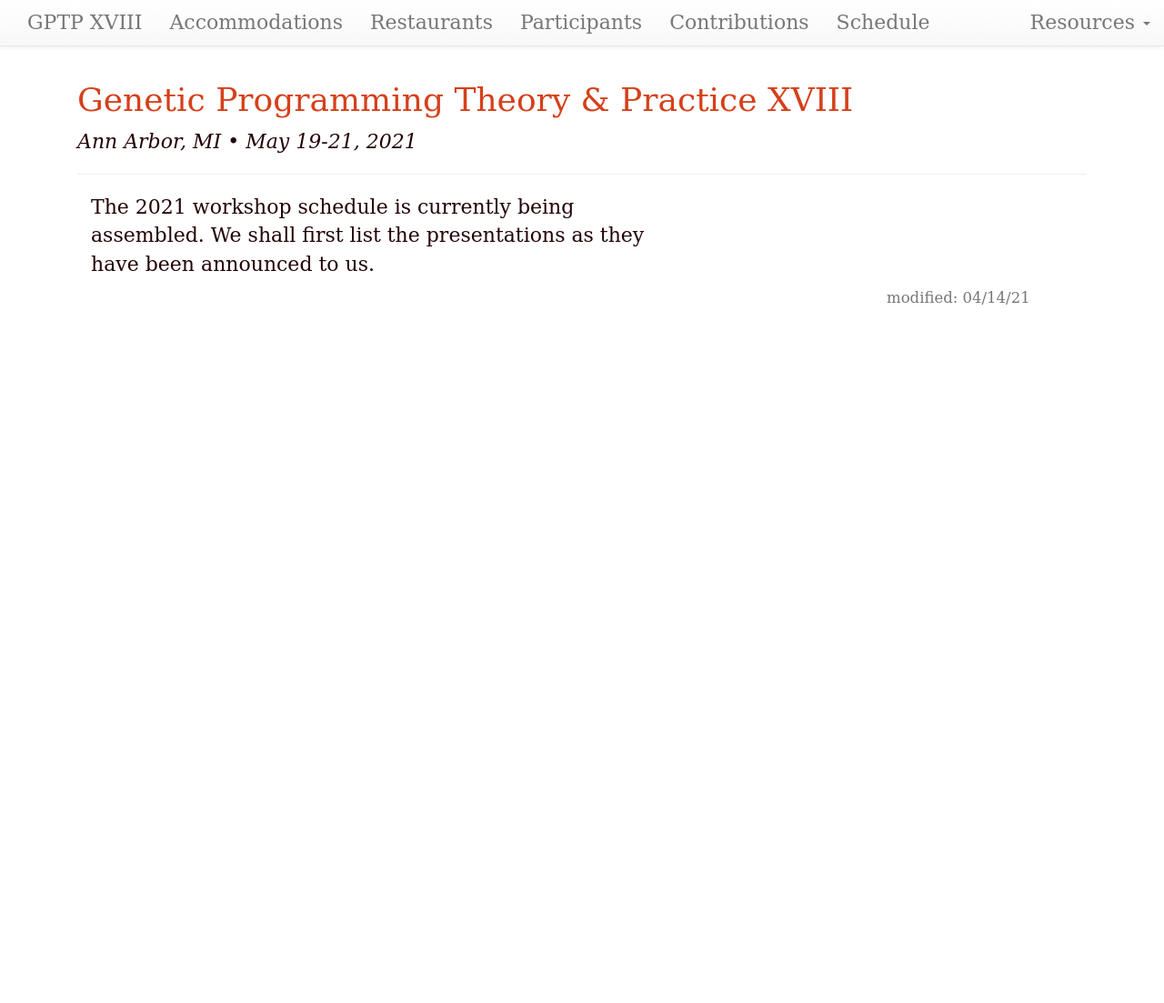
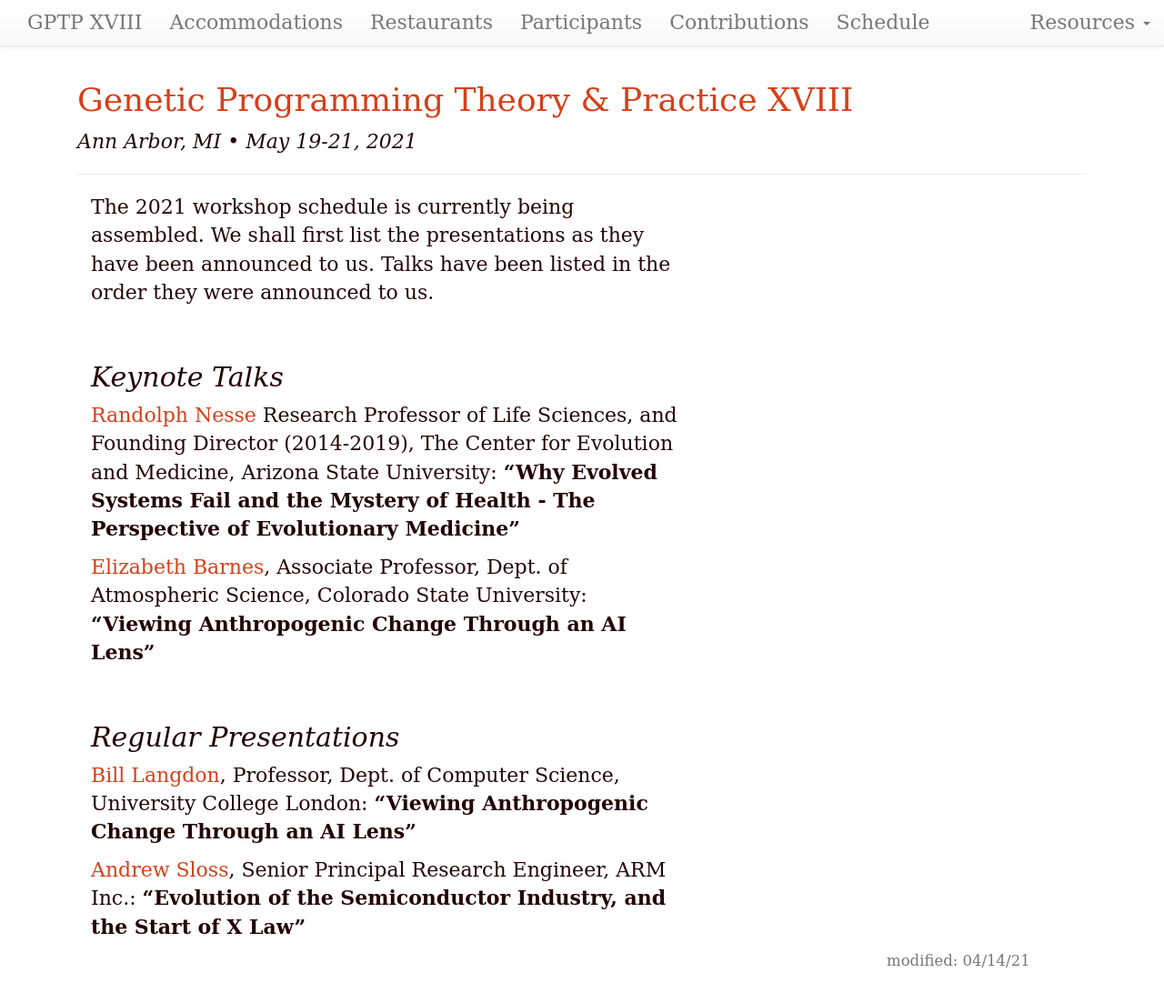
Before and after one commit to GPTP-workshop/gptp-workshop.github.io, a Jekyll site: the page built from schedule.md, in a window 1280 px wide and 1110 px high. Shown: the top 1103 px of the window at 91% size. Built offline with Jekyll 4.4.1, drawn with Linux system fonts in a browser that asks for light colours.

Commit message:
Update schedule.md

```diff
--- a/schedule.md
+++ b/schedule.md
@@ -8,4 +8,21 @@ dates: "May 19-21, 2021"
 
 
 The 2021 workshop schedule is currently being assembled. We shall first list the presentations
-as they have been announced to us.
+as they have been announced to us. Talks have been listed in the order they were announced to
+us.
+
+## Keynote Talks
+[Randolph Nesse](https://www.randolphnesse.com/) Research Professor of Life Sciences, and Founding Director (2014-2019),
+The Center for Evolution and Medicine, Arizona State University:
+**"Why Evolved Systems Fail and the Mystery of Health - The Perspective of Evolutionary Medicine"**
+
+[Elizabeth Barnes](https://www.atmos.colostate.edu/people/faculty/barnes/), Associate Professor, Dept. of Atmospheric Science, Colorado State University:
+**"Viewing Anthropogenic Change Through an AI Lens"**
+
+
+## Regular Presentations
+[Bill Langdon](http://www0.cs.ucl.ac.uk/staff/W.Langdon/), Professor, Dept. of Computer Science, University College London:
+**"Viewing Anthropogenic Change Through an AI Lens"**
+
+[Andrew Sloss](https://www.linkedin.com/in/asloss), Senior Principal Research Engineer, ARM Inc.:
+**"Evolution of the Semiconductor Industry, and the Start of X Law"**
```
